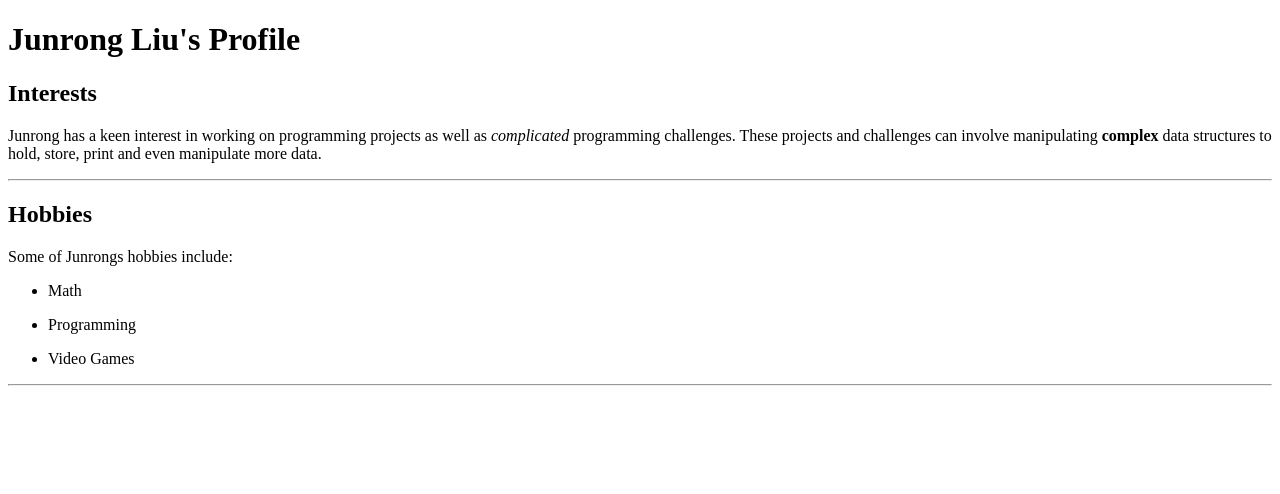
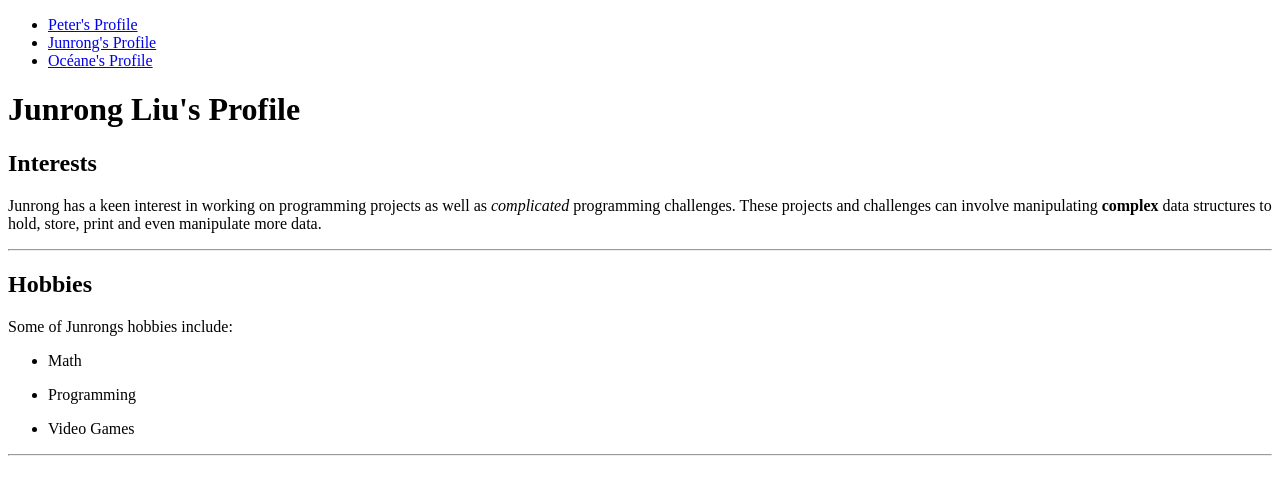
Before and after one commit to pmajdalani/csc271_projects, a plain HTML site: page labs/lab2/profile.html in a window 1280 px wide. Drawn offline with Linux system fonts and the light colour scheme.

Commit message:
Added links to other profiles

```diff
--- a/labs/lab2/profile.html
+++ b/labs/lab2/profile.html
@@ -6,6 +6,14 @@
         <title>Junrong Liu's Profile</title>
     </head>
     <body>
+
+        <nav>
+            <ul>
+                <li><a href="https://oceanepoussin.rhody.dev/csc_271_projects-/Labs/Lab2/profile.html">Peter's Profile</a></li>
+                <li><a href="https://pmajdalani.rhody.dev/csc271_projects/labs/lab2/profile.html">Junrong's Profile</a></li>
+                <li><a href="https://junrongliu.rhody.dev/csc271_projects/labs/lab2/profile.html">Océane's Profile</a></li>
+            </ul>
+        </nav>
         <h1>Junrong Liu's Profile</h1>
 
         <section class="Interests">
```
